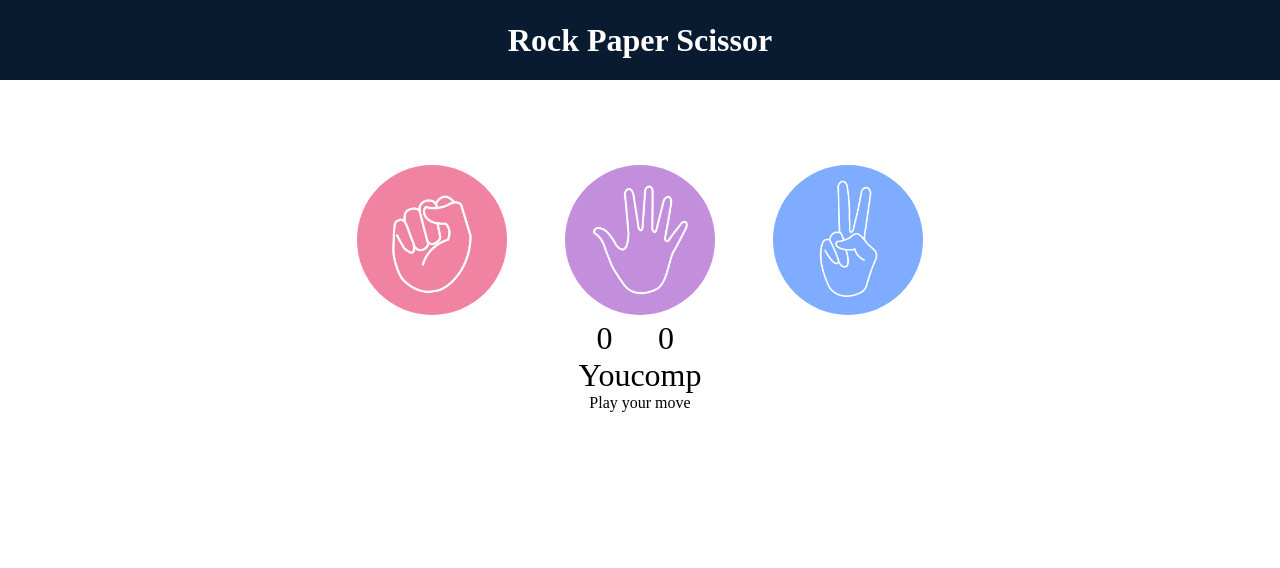
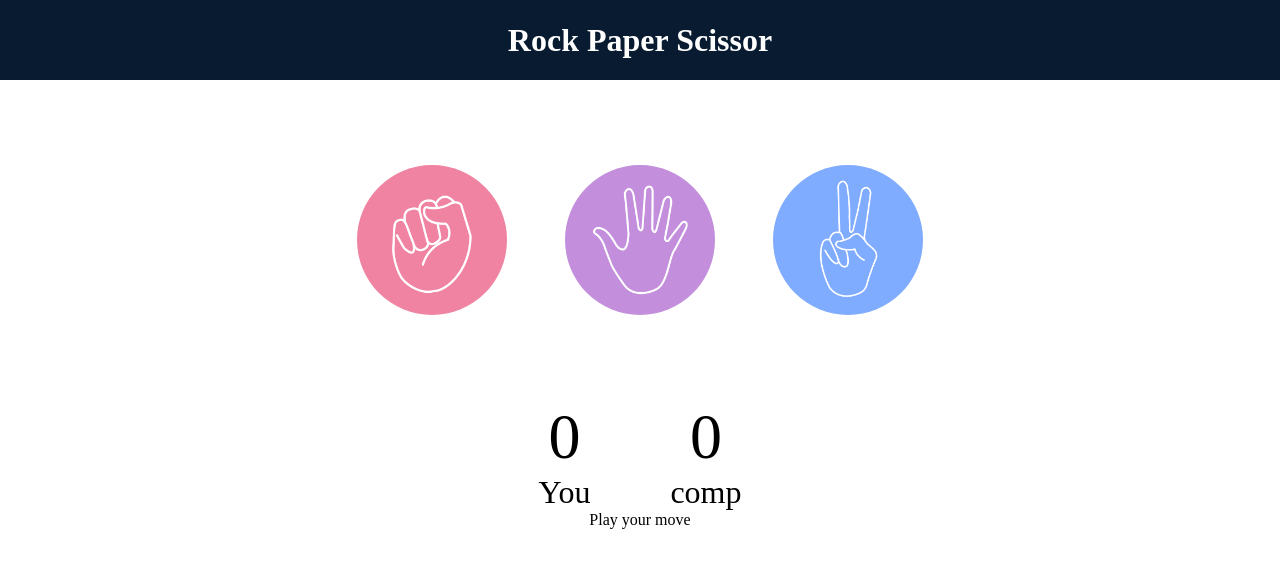
Before and after one commit to Shubham28497/Stone-Paper-Scissor, a plain HTML site: page index.html in a window 1280 px wide. Drawn offline with Linux system fonts and the light colour scheme.

Commit message:
add score-board css

```diff
--- a/style.css
+++ b/style.css
@@ -43,4 +43,11 @@ img {
   justify-content: center;
   align-items: center;
   font-size: 2rem;
+  gap: 5rem;
+  margin-top: 5rem;
 }
+
+#user-score,
+#comp-score {
+  font-size: 4rem;
+}
```
